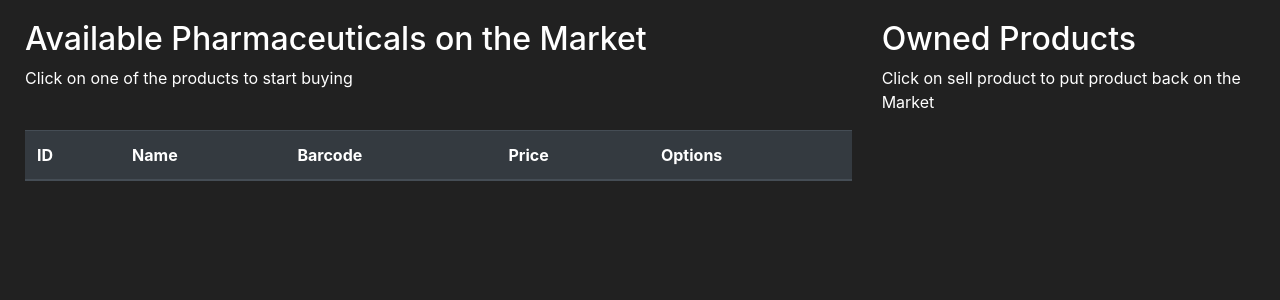
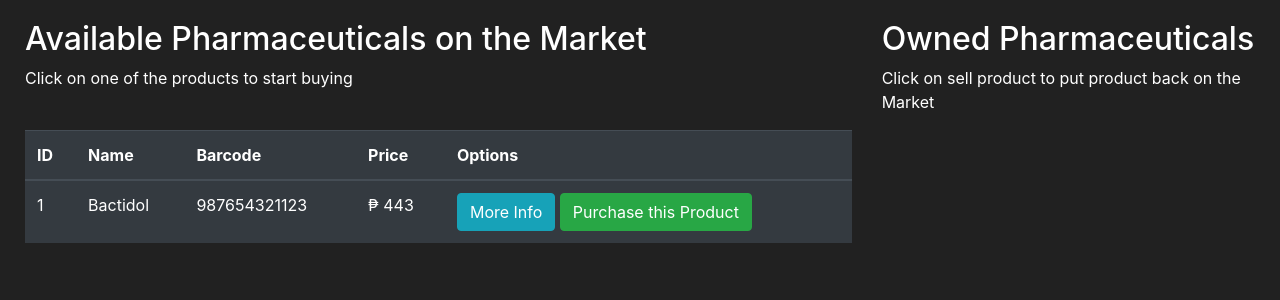
Before and after one commit to frankkss/appDevProj, a Flask app: page /market in a window 1280 px wide. Shown: the part 56-356 px from the top of the page. Run offline with Flask 3, Linux system fonts and the light colour scheme; a user stored in the database is signed in; lists and menus that the app fills with data are empty; some libraries are stand-ins or nearby versions.

Commit message:
Fix pharmaceutical data not showing

```diff
--- a/reliamed/routes.py
+++ b/reliamed/routes.py
@@ -13,7 +13,7 @@
 @app.route('/market', methods=['GET', 'POST'])
 @login_required
 def market_page():
-    purchased_form = PurchaseProductForm()
+    purchase_form = PurchaseProductForm()
     selling_form = SellProductForm()
     if request.method == "POST":
         #Purchase Product Logic
@@ -40,7 +40,7 @@
     if request.method == "GET":
         pharmaceuticals = Pharmaceuticals.query.filter_by(owner=None)
         owned_pharmaceuticals = Pharmaceuticals.query.filter_by(owner=current_user.id)
-        return render_template('market.html', pharmaceuticals=pharmaceuticals, purchased_form=purchased_form, owned_pharmaceuticals=owned_pharmaceuticals, selling_form=selling_form)
+        return render_template('market.html', pharmaceuticals=pharmaceuticals, purchase_form=purchase_form, owned_pharmaceuticals=owned_pharmaceuticals, selling_form=selling_form)
 
 @app.route('/register', methods=['GET', 'POST'])
 def register_page():
--- a/reliamed/templates/includes/pharma_modals.html
+++ b/reliamed/templates/includes/pharma_modals.html
@@ -5,7 +5,7 @@
   </style>
 
   <!-- More Info -->
-  <div class="modal fade" id="Modal-MoreInfo-{{ product.id }}"
+  <div class="modal fade" id="Modal-MoreInfo-{{ pharmaceutical.id }}"
        tabindex="-1"
        aria-labelledby="exampleModalLabel" aria-hidden="true">
     <div class="modal-dialog">
@@ -13,7 +13,7 @@
         <div class="modal-header">
           <h5 class="modal-title" id="ModalLabel">
             <!-- -->
-            {{ product.name }}
+            {{ pharmaceutical.name }}
           </h5>
           <button type="button" class="close"
                   data-dismiss="modal" aria-label="Close">
@@ -21,7 +21,7 @@
           </button>
         </div>
         <div class="modal-body">
-          {{ product.description }}
+          {{ pharmaceutical.description }}
         </div>
         <div class="modal-footer">
           <button type="button" class="btn btn-secondary"
@@ -33,7 +33,7 @@
   </div>
 
   <!-- Purchase Confirm -->
-  <div class="modal fade" id="Modal-PurchaseConfirm-{{ product.id }}"
+  <div class="modal fade" id="Modal-PurchaseConfirm-{{ pharmaceutical.id }}"
        tabindex="-1"
        aria-labelledby="exampleModalLabel" aria-hidden="true">
     <div class="modal-dialog">
@@ -41,7 +41,7 @@
         <div class="modal-header">
           <h5 class="modal-title" id="ModalLabel">
             <!-- -->
-            {{ product.name }}
+            {{ pharmaceutical.name }}
           </h5>
           <button type="button" class="close"
                   data-dismiss="modal" aria-label="Close">
@@ -52,14 +52,14 @@
             <form method="POST"></form>
                 {{ purchase_form.hidden_tag() }}
                 <h4 class="text-center">
-                    Are you sure you want to buy {{ product.name }} for ₱ {{ product.price }} ?
+                    Are you sure you want to buy {{ pharmaceutical.name }} for ₱ {{ pharmaceutical.price }} ?
                 </h4>
                 <br>
                 <h6 class="text-center">
                     By clicking Purchase, you will purchase this product.
                 </h6>
                 <br>
-                <input id="purchased_product" name="purchased_product" type="hidden" value="{{product.name}}">
+                <input id="purchased_product" name="purchased_product" type="hidden" value="{{pharmaceutical.name}}">
                 {{ purchase_form.submit(class="btn btn-outline-success btn-block") }}
             </form>
         </div>
--- a/reliamed/templates/market.html
+++ b/reliamed/templates/market.html
@@ -21,16 +21,16 @@
             </tr>
         </thead>
         <tbody>
-            {% for product in products %}
+            {% for pharmaceutical in pharmaceuticals %}
             {% include 'includes/pharma_modals.html' %}
             <tr>
-                <td>{{ product.id }}</td>
-                <td>{{ product.name }}</td>
-                <td>{{ product.barcode }}</td>
-                <td>₱ {{ product.price }}</td>
+                <td>{{ pharmaceutical.id }}</td>
+                <td>{{ pharmaceutical.name }}</td>
+                <td>{{ pharmaceutical.barcode }}</td>
+                <td>₱ {{ pharmaceutical.price }}</td>
                 <td>
-                    <button class="btn btn-outline btn-info" data-toggle="modal" data-target="#Modal-MoreInfo-{{ product.id }}">More Info</button>
-                    <button class="btn btn-outline btn-success" data-toggle="modal" data-target="#Modal-PurchaseConfirm-{{ product.id }}">Purchase this Product</button>
+                    <button class="btn btn-outline btn-info" data-toggle="modal" data-target="#Modal-MoreInfo-{{ pharmaceutical.id }}">More Info</button>
+                    <button class="btn btn-outline btn-success" data-toggle="modal" data-target="#Modal-PurchaseConfirm-{{ pharmaceutical.id }}">Purchase this Product</button>
                 </td>
             </tr>
             {% endfor %}
@@ -38,7 +38,7 @@
         </table>
     </div>
     <div class="col-4">
-        <h2>Owned Products</h2>
+        <h2>Owned Pharmaceuticals</h2>
         <p>Click on sell product to put product back on the Market</p>
         <br>
         <div class="row">
```
